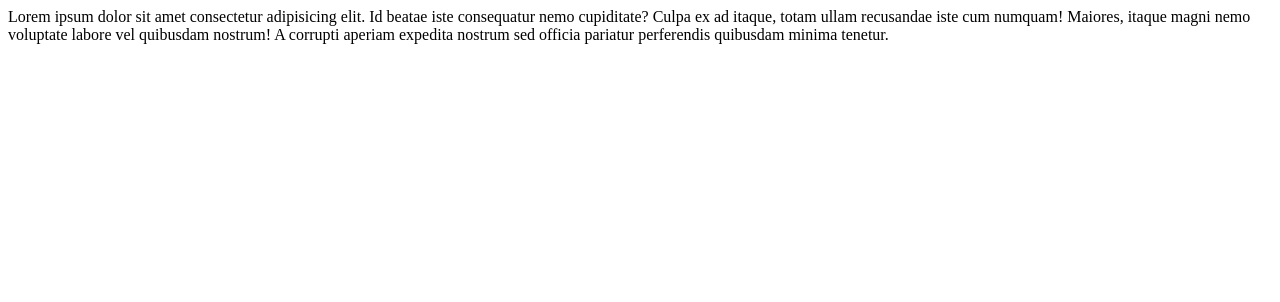
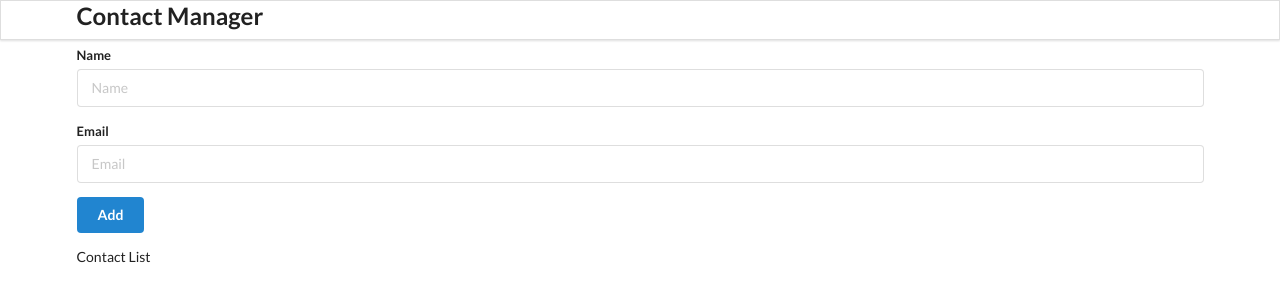
Before and after one commit to aritradey-CS/ContactMe, a React (Create React App) app: page / in a window 1280 px wide. Shown: the top 302 px of the page. Built offline with nearby package versions, Linux system fonts and the light colour scheme.

Commit message:
Second commit

```diff
--- a/public/index.html
+++ b/public/index.html
@@ -8,15 +8,12 @@
     <meta
       name="description"
       content="Web site created using create-react-app"
-    />
-
-    <link rel="manifest" href="%PUBLIC_URL%/manifest.json" />
-
+      />
     <title>Contact-App</title>
   </head>
   <body>
-
+    <link rel="stylesheet" href="https://cdnjs.cloudflare.com/ajax/libs/semantic-ui/2.5.0/semantic.min.css" integrity="sha512-KXol4x3sVoO+8ZsWPFI/r5KBVB/ssCGB5tsv2nVOKwLg33wTFP3fmnXa47FdSVIshVTgsYk/1734xSk9aFIa4A==" crossorigin="anonymous" referrerpolicy="no-referrer" />
+  </body>
     <div id="root"></div>
-
   </body>
 </html>
--- a/src/components/AddContacts.js
+++ b/src/components/AddContacts.js
@@ -0,0 +1,25 @@
+import React, { Component } from "react";
+
+export class AddContacts extends Component {
+  render() {
+    return (
+      <div className="ui main">
+        <h2 className="Title">Add Contact</h2>
+        <form className="ui form">
+          <div className="field">
+            <label htmlFor="">Name</label>
+            <input type="text" name="name" placeholder="Name" />
+          </div>
+
+          <div className="field">
+            <label htmlFor="">Email</label>
+            <input type="text" name="email" placeholder="Email" />
+          </div>
+          <button className="ui button blue">Add</button>
+        </form>
+      </div>
+    );
+  }
+}
+
+export default AddContacts;
--- a/src/components/App.css
+++ b/src/components/App.css
@@ -36,3 +36,8 @@
     transform: rotate(360deg);
   }
 }
+
+/* .Title{
+  text-decoration: dotted !important;
+  color: blue !important;
+} */
--- a/src/components/App.js
+++ b/src/components/App.js
@@ -1,16 +1,32 @@
-import React from 'react';
-import './App.css';
-import Header from './Header';
-import AddContact from './AddContacts';
-import ContactCard from './ContactCard';
-import ContactList from './ContactList';
+import React from "react";
+import "./App.css";
+import Header from "./Header";
+import AddContacts from "./AddContacts";
+import ContactList from "./ContactList";
+// import ContactCard from './ContactCard';
 
 function App() {
+
+  const contacts = [
+    {
+      id: "1",
+      name: "Indra",
+      email: "aritra1999.dey@gmail.com",
+    },
+    {
+      id: "2",
+      name: "Ridhi",
+      email: "aritracst.1999.dey@gmail.com",
+    }
+  ]
   return (
-    <div>
-      Lorem ipsum dolor sit amet consectetur adipisicing elit. Id beatae iste consequatur nemo cupiditate? Culpa ex ad itaque, totam ullam recusandae iste cum numquam! Maiores, itaque magni nemo voluptate labore vel quibusdam nostrum! A corrupti aperiam expedita nostrum sed officia pariatur perferendis quibusdam minima tenetur.
+    <div className="ui container">
+      <Header />
+      <AddContacts />
+      <ContactList contacts={contacts} />
+      {/* <ContactCard /> */}
     </div>
-  )
+  );
 }
 
 export default App;
--- a/src/components/ContactList.js
+++ b/src/components/ContactList.js
@@ -0,0 +1,12 @@
+import React from 'react'
+
+const ContactList = (props) => {
+    console.log(props);
+  return (
+    <div className="ui celled list">
+    Contact List
+    </div>
+  )
+}
+
+export default ContactList
--- a/src/components/Header.js
+++ b/src/components/Header.js
@@ -0,0 +1,14 @@
+import React from 'react';
+
+const Header = () => {
+  return (
+    <div className="ui fixed menu">
+        <div className="ui container center">
+            <h2 className="Title">Contact Manager</h2>
+        </div>
+
+    </div>
+  );
+};
+
+export default Header;
```
